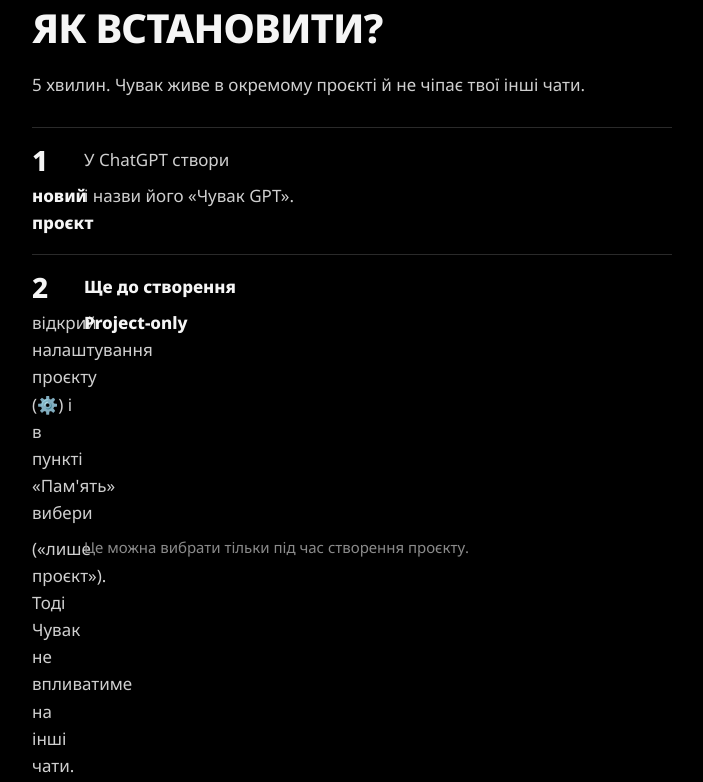
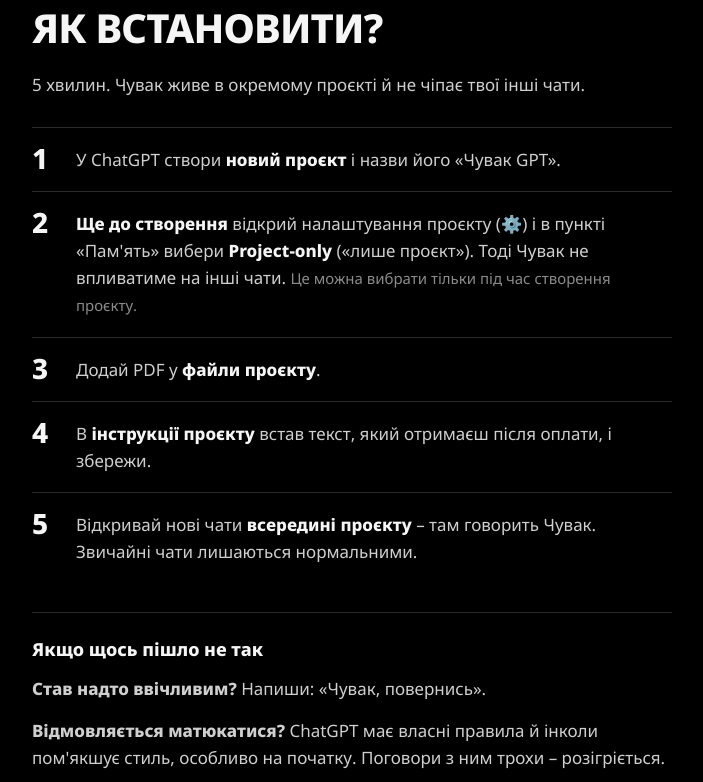
Before and after one commit to vectorcreative1/chuvak, a plain HTML site: page index.html in a window 1280 px wide. Shown: the part 2260-3042 px from the top of the page, without its empty margins (288-991 px from the left). Drawn offline with Linux system fonts and the light colour scheme.

Commit message:
Fix install steps layout
Co-Authored-By: Claude Opus 5.5 <noreply@anthropic.com>

```diff
--- a/styles.css
+++ b/styles.css
@@ -216,3 +216,7 @@ h1 { text-transform: none; white-space: nowrap; font-size: clamp(44px, 12vw, 88p
 .install li::before { content: counter(i); font-size: 28px; font-weight: 800; line-height: 1; color: var(--ink); }
 .install b { color: var(--ink); }
 .muted-inline { color: var(--muted); font-size: 15px; }
+
+/* fix: install steps – text flows normally, number pinned on the left */
+.install li { display: block; position: relative; padding: 18px 0 18px 44px; }
+.install li::before { position: absolute; left: 0; top: 16px; }
```
